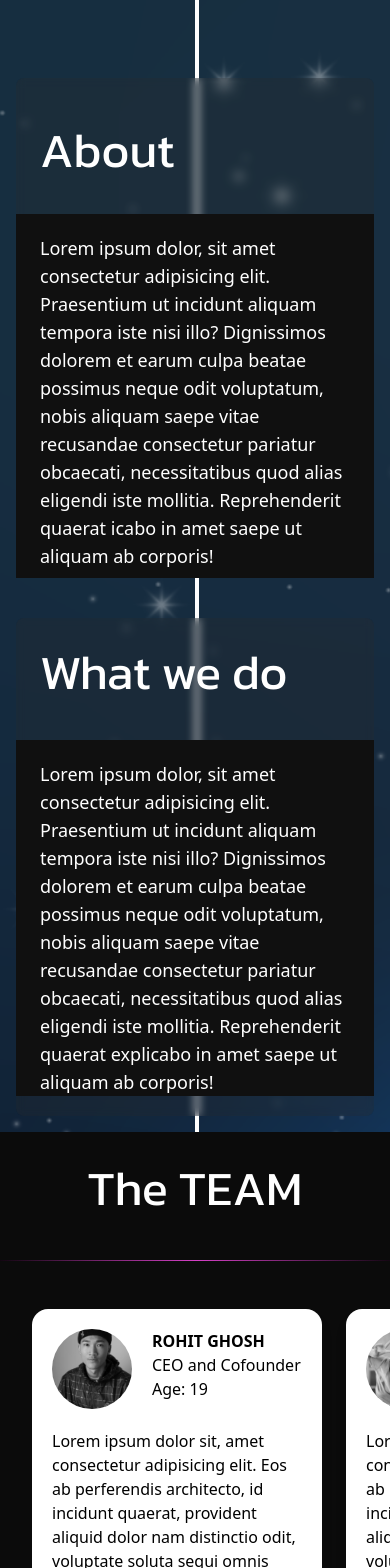
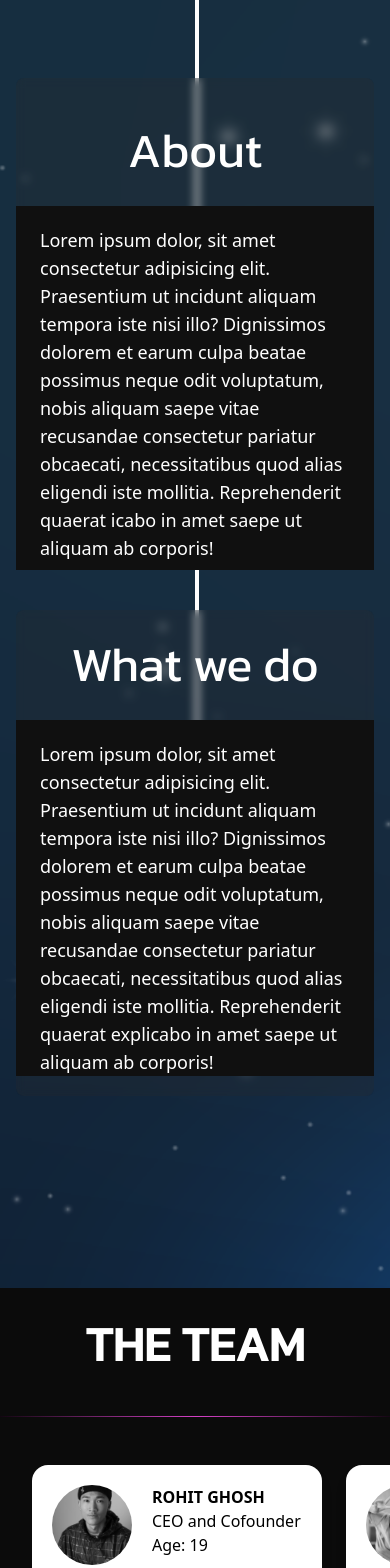
Before and after one commit to tusharverma06/Syntax-OpenSource-Website, a React (Vite) app: page / in a window 390 px wide. Shown: the part 2580-4148 px from the top of the page. Built offline with nearby package versions, Linux system fonts and the light colour scheme.

Commit message:
made seperate component for team & style fixed

```diff
--- a/src/components/Pages/About.jsx
+++ b/src/components/Pages/About.jsx
@@ -1,9 +1,6 @@
 import React, { memo, useRef } from "react";
-import abouthr from '../../assets/images/abouthr.svg'
-import abouthr2 from '../../assets/images/abouthr2.svg'
 import { motion, useScroll, useTransform } from 'framer-motion'
 import { Element } from "react-scroll";
-import Card from "../Card/Card";
 
 
 // import Navbar2 from "./Navbar2";
@@ -16,41 +13,15 @@ const About = memo(() => {
     offset: ["start end", "end start"],
   });
 
-  const height = useTransform(scrollYProgress, [0, 0.85], ["0%", "100%"])
+  const height = useTransform(scrollYProgress, [0, 0.3], ["0vh", "120vh"])
 
 // TRansition to make it better(Line)
   const transitionWhiteLine = useTransform(
     scrollYProgress,
     [0.1, 0.12, 0.15, 0.20, 0.25, 0.30, 0.35, 0.40],
-    ["1s", "1s", "1s", "1s", "1s", "1s", "1s", "1s"]
+    ["2s", "2s", "2s", "2s", "2s", "2s", "2s", "2s"]
   );
 
-
-  // For Left and Right in Card Section
-
-  const contentRef = useRef()
-
-
-  const scrollLeft = () => {
-
-    if (contentRef.current) {
-
-      contentRef.current.scrollLeft -= 300
-
-    }
-
-  }
-
-
-  const scrollRight = () => {
-
-    if (contentRef.current) {
-
-      contentRef.current.scrollLeft += 300
-
-    }
-
-  }
 
 
   return (
@@ -65,10 +36,10 @@ const About = memo(() => {
             <br />
             <br />
 
-            <section className="flex flex-col justify-center sm:flex sm:flex-row sm:justify-between  pt-10 sm:pt-0   text-white rounded-lg backdrop-blur-sm gap-24 sm:gap-0  bg-opacity-80 bg-[rgba(43,43,43,0.26)] sm:w-[85%] w-full z-10 ">
-              <div className=" h-0 w-0 sm:w-[500px] sm:h-[212px] sm:flex sm:items-center sm:justify-start sm:px-16">
+            <section className="flex flex-col justify-center sm:flex sm:flex-row sm:justify-between  pt-10 sm:pt-0   text-white rounded-lg backdrop-blur-sm gap-8 sm:gap-0  bg-opacity-80 bg-[rgba(43,43,43,0.26)] sm:w-[85%] w-full z-10 ">
+              <div className=" sm:w-[500px] sm:h-[212px] sm:flex sm:items-center sm:justify-start sm:px-16">
                 {" "}
-                <h1 className="px-6 mt-2 text-5xl sm:text-5xl sm:mt-5 font-Kanit">About</h1>
+                <h1 className="px-6 mt-2 text-5xl text-center sm:text-5xl sm:mt-5 font-Kanit sm:text-left">About</h1>
               </div>
               <div className="bg-[#101010] px-6 pb-2  pt-5 sm:pr-0 sm:w-[720px]" >
                 <p className=" leading-7  sm:px-[40px] text-lg">
@@ -83,9 +54,9 @@ const About = memo(() => {
                 </p>
               </div>
             </section>
-            <section className="backdrop-blur-sm text-white flex flex-col justify-center sm:flex sm:flex-row sm:justify-between gap-0  bg-opacity-80  pt-[10px] sm:w-[85%] w-full pb-[20px] sm:py-0 rounded-lg  bg-[rgba(43,43,43,0.26)] z-10">
-              <div className=" h-28 w-44 sm:w-[500px] sm:h-[212px] sm:flex sm:items-center sm:justify-start sm:px-16">
-                <h1 className="px-6 mt-5 text-5xl sm:text-5xl font-Kanit whitespace-nowrap">
+            <section className="backdrop-blur-sm text-white flex flex-col justify-center sm:flex sm:flex-row sm:justify-between gap-8  bg-opacity-80  pt-[10px] sm:w-[85%] w-full pb-[20px] sm:py-0 rounded-lg  bg-[rgba(43,43,43,0.26)] z-10">
+              <div className=" sm:w-[500px] sm:h-[212px] sm:flex sm:items-center sm:justify-start sm:px-16">
+                <h1 className="px-6 mt-5 text-5xl text-center sm:text-left sm:text-5xl font-Kanit whitespace-nowrap">
                   What we do
                 </h1>
               </div>
@@ -105,38 +76,7 @@ const About = memo(() => {
             </section>
           </motion.div>
         </motion.div>
-        <div className="flex flex-col gap-4 mb bg-[#0B0B0B] bg-fixed bg-center bg-no-repeat bg-cover min-h-[100vh] z-10 relative">
-          <p className="flex items-center justify-center pt-8 text-5xl font-Kanit ">The TEAM</p>
-          <img src={abouthr} className="w-full mt-8" alt="" />
 
-
-
-          <div ref={contentRef}
-            className="flex flex-row items-center justify-start p-8 overflow-x-auto scrollbar-hide scroll-smooth ">
-            <div>
-              <Card />
-            </div>
-          </div>
-
-          <div className="relative flex items-center justify-center gap-8 p-2 overflow-x-auto">
-            <button onClick={scrollLeft} className="text-2xl"><img src="https://img.icons8.com/ios-glyphs/30/FFFFFF/sort-left.png" alt="" /></button>
-            <button onClick={scrollRight} className="text-2xl"><img src="https://img.icons8.com/ios-glyphs/30/FFFFFF/sort-right.png" alt="" /></button>
-          </div>
-
-          <img src={abouthr2} className="w-full mt-8 mb-10" alt="" />
-
-
-        </div>
-
-        {/* <motion.div className=" h-[70vh] flex justify-end overflow-x-hidden">
-<motion.img
-src={aboutplanet2}
-alt=""
-
-className="relative  top-[-120px] left-[170px] "
-
-   />
-        </motion.div> */}
       </Element>
     </>
   );
--- /dev/null
+++ b/src/components/Pages/Team.jsx
@@ -0,0 +1,60 @@
+import React , {useRef} from 'react'
+import abouthr from '../../assets/images/abouthr.svg'
+import abouthr2 from '../../assets/images/abouthr2.svg'
+import Card from "../Card/Card";
+
+const Team = () => {
+
+
+  // For Left and Right in Card Section
+
+  const contentRef = useRef()
+
+
+  const scrollLeft = () => {
+
+    if (contentRef.current) {
+
+      contentRef.current.scrollLeft -= 300
+
+    }
+
+  }
+
+
+  const scrollRight = () => {
+
+    if (contentRef.current) {
+
+      contentRef.current.scrollLeft += 300
+
+    }
+
+  }
+
+    return (
+        <div className="flex flex-col gap-4 mb bg-[#0B0B0B] bg-fixed bg-center bg-no-repeat bg-cover min-h-[100vh] z-10 relative mt-44">
+            <p className="flex items-center justify-center pt-8 text-5xl font-bold font-Kanit ">THE TEAM</p>
+            <img src={abouthr} className="w-full mt-8" alt="" />
+
+
+
+            <div ref={contentRef}
+                className="flex flex-row items-center justify-start p-8 overflow-x-auto scrollbar-hide scroll-smooth ">
+                <div>
+                    <Card />
+                </div>
+            </div>
+
+            <div className="relative flex items-center justify-center gap-8 p-2 overflow-x-auto">
+                <button onClick={scrollLeft} className="text-2xl"><img src="https://img.icons8.com/ios-glyphs/30/FFFFFF/sort-left.png" alt="" /></button>
+                <button onClick={scrollRight} className="text-2xl"><img src="https://img.icons8.com/ios-glyphs/30/FFFFFF/sort-right.png" alt="" /></button>
+            </div>
+
+            <img src={abouthr2} className="w-full mt-8 mb-10" alt="" />
+
+
+        </div>)
+}
+
+export default Team
```
